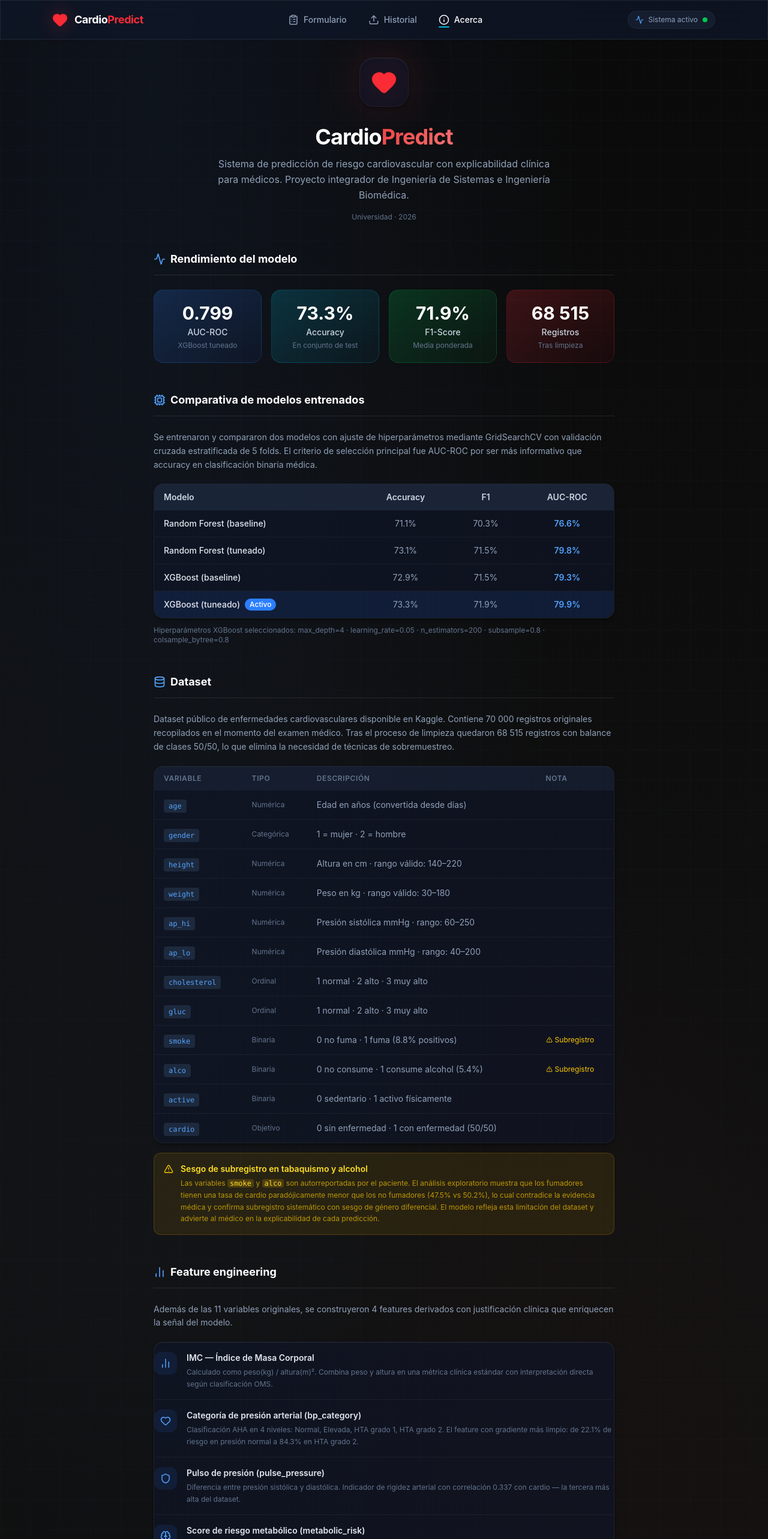
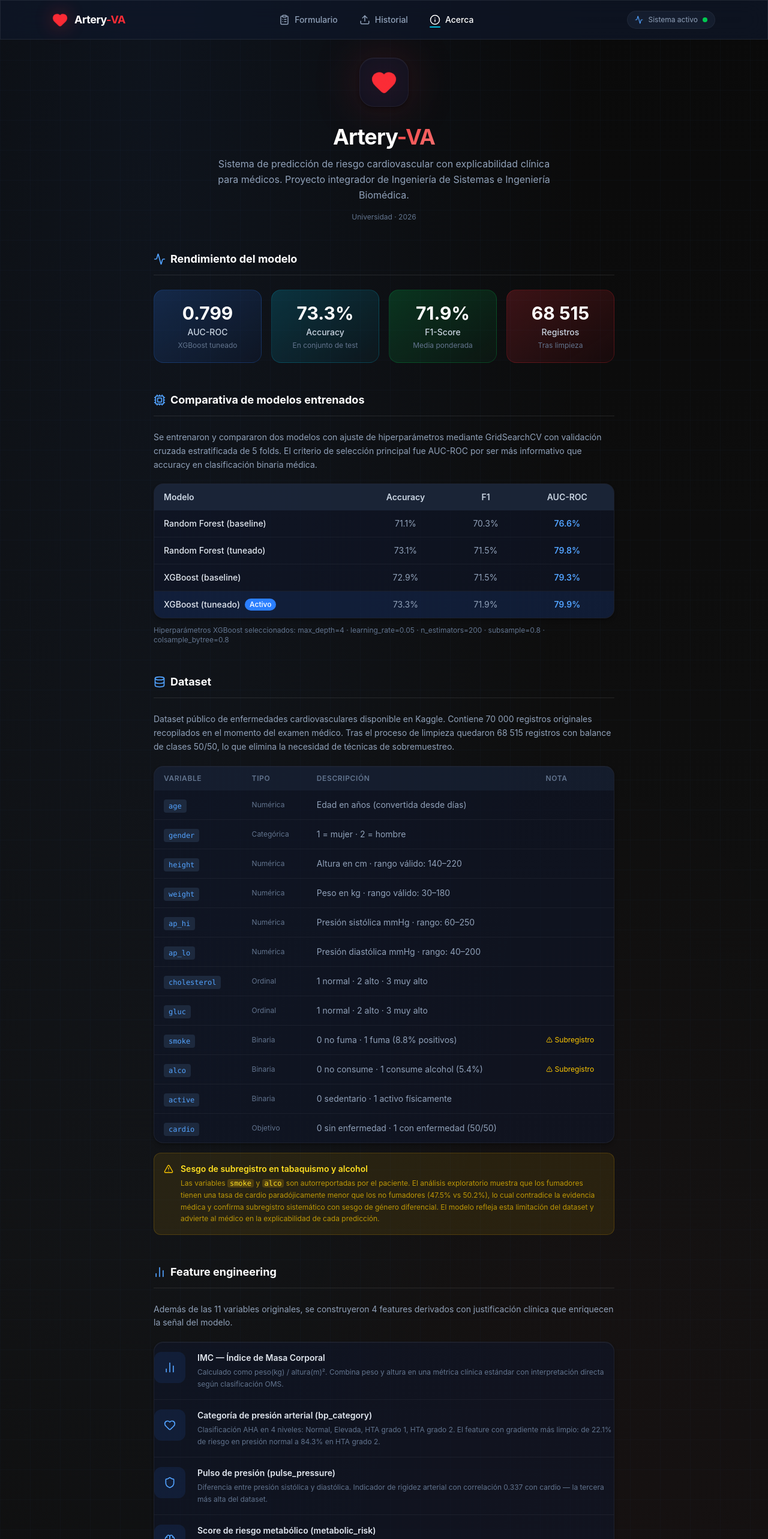
Before and after one commit to sato165/cardio-frontend, a React (Vite) app: page /about in a window 1280 px wide. Shown: the top 2566 px of the page at 60% size. Built offline with nearby package versions, Linux system fonts and the light colour scheme; no server answers.

Commit message:
mejoras visuales y cambio de nombre

```diff
--- a/index.html
+++ b/index.html
@@ -4,7 +4,7 @@
     <meta charset="UTF-8" />
     <link rel="icon" type="image/svg+xml" href="/favicon.svg" />
     <meta name="viewport" content="width=device-width, initial-scale=1.0" />
-    <title>cardio-frontend</title>
+    <title>Artery-VA - Sistema de Predicción Cardiovascular</title>
   </head>
   <body>
     <div id="root"></div>
--- a/src/components/Navbar.jsx
+++ b/src/components/Navbar.jsx
@@ -1,5 +1,5 @@
 import { Link, useLocation } from 'react-router-dom'
-import { Heart, ClipboardList, Upload, Info, Activity } from 'lucide-react'
+import { HeartPulse, ClipboardList, Upload, Info, Activity } from 'lucide-react'
 
 export default function Navbar() {
   const { pathname } = useLocation()
@@ -20,7 +20,7 @@ export default function Navbar() {
           className="flex items-center gap-3 group"
         >
           <div className="relative">
-            <Heart
+            <HeartPulse
               className="text-red-500 animate-heartbeat"
               size={24}
               fill="currentColor"
@@ -28,7 +28,7 @@ export default function Navbar() {
             <div className="absolute inset-0 bg-red-500 blur-lg opacity-30 group-hover:opacity-50 transition-opacity" />
           </div>
           <span className="text-white font-bold text-lg tracking-tight">
-            Cardio<span className="text-red-500">Predict</span>
+            Artery<span className="text-red-500">-VA</span>
           </span>
         </Link>
 
--- a/src/components/PatientSummary.jsx
+++ b/src/components/PatientSummary.jsx
@@ -59,10 +59,11 @@ function nombreGenero(v) {
   return String(v) === '1' ? 'Mujer' : String(v) === '2' ? 'Hombre' : '-'
 }
 
-function SectionHeader({ titulo, icono: Icono }) {
+function SectionHeader({ titulo, icono }) {
+  const IconComponent = icono
   return (
     <div className="flex items-center gap-2 mb-4">
-      <Icono size={16} className="text-blue-400" />
+      <IconComponent size={16} className="text-blue-400" />
       <span className="text-xs font-semibold text-slate-400 uppercase tracking-widest">
         {titulo}
       </span>
--- a/src/components/ResultCard.jsx
+++ b/src/components/ResultCard.jsx
@@ -40,12 +40,10 @@ const CONFIG_RIESGO = {
 export default function ResultCard({ resultado }) {
   const [animatedWidth, setAnimatedWidth] = useState(0)
 
-  if (!resultado) return null
-
-  const { nivel_riesgo, probabilidad } = resultado
+  const { nivel_riesgo, probabilidad } = resultado || {}
   const cfg = CONFIG_RIESGO[nivel_riesgo] ?? CONFIG_RIESGO['Moderado']
   const Icono = cfg.icono
-  const pct = Math.round(probabilidad * 100)
+  const pct = Math.round((probabilidad || 0) * 100)
 
   useEffect(() => {
     const timer = setTimeout(() => {
@@ -53,6 +51,8 @@ export default function ResultCard({ resultado }) {
     }, 100)
     return () => clearTimeout(timer)
   }, [pct])
+
+  if (!resultado) return null
 
   return (
     <div className={`rounded-3xl border ${cfg.border} ${cfg.bg} p-6 shadow-xl ${cfg.glow} animate-scale-in`}>
--- a/src/pages/AboutPage.jsx
+++ b/src/pages/AboutPage.jsx
@@ -1,4 +1,4 @@
-import { Heart, Shield, FileText, Users, Brain, BarChart2, AlertTriangle, CheckCircle, Cpu, Activity, Database } from 'lucide-react'
+import { Heart, HeartPulse, Shield, FileText, Users, Brain, BarChart2, AlertTriangle, CheckCircle, Cpu, Activity, Database } from 'lucide-react'
 
 function SectionTitle({ children }) {
   return (
@@ -27,9 +27,9 @@ function MetricCard({ valor, label, sub, color = 'blue' }) {
 function FeatureRow({ icono, titulo, descripcion }) {
   const Icono = icono
   return (
-    <div className="flex items-start gap-4 py-4 border-b border-white/5 last:border-0">
-      <div className="p-2.5 bg-blue-500/10 rounded-xl shrink-0">
-        <Icono size={18} className="text-blue-400" />
+    <div className="flex items-start gap-5 py-4 border-b border-white/5 last:border-0">
+      <div className="p-4 bg-blue-500/10 rounded-xl shrink-0">
+        <Icono size={20} className="text-blue-400" />
       </div>
       <div>
         <p className="text-sm font-semibold text-slate-200 mb-1">{titulo}</p>
@@ -116,12 +116,12 @@ export default function AboutPage() {
       <div className="text-center pt-4 animate-slide-up">
         <div className="relative inline-block mb-6">
           <div className="absolute inset-0 bg-red-500/20 rounded-full blur-2xl" />
-          <div className="relative p-5 rounded-3xl glass-card">
-            <Heart className="text-red-500 animate-heartbeat" size={40} fill="currentColor" />
-          </div>
+        <div className="relative p-5 rounded-3xl glass-card">
+          <HeartPulse className="text-red-500 animate-heartbeat heart-glow" size={40} fill="currentColor" strokeWidth={2} />
+        </div>
         </div>
         <h1 className="text-4xl font-bold text-white mb-3 tracking-tight">
-          Cardio<span className="text-gradient-red">Predict</span>
+          Artery<span className="text-gradient-red">-VA</span>
         </h1>
         <p className="text-slate-400 text-base max-w-xl mx-auto leading-relaxed">
           Sistema de predicción de riesgo cardiovascular con explicabilidad clínica
@@ -342,10 +342,10 @@ export default function AboutPage() {
 
       <section className="animate-slide-up delay-500">
         <SectionTitle><Users size={20} className="text-blue-400" /> Equipo de desarrollo</SectionTitle>
-        <div className="grid grid-cols-1 sm:grid-cols-3 gap-4">
+        <div className="grid grid-cols-1 sm:grid-cols-2 gap-4">
           <TeamCard
             nombre="Sebastián Torres Ortega"
-            rol="Desarrollo backend y frontend"
+            rol="Desarrollo backend y frontend, Investigación y documentación"
             area="Ingeniería de Sistemas"
           />
           <TeamCard
@@ -353,11 +353,6 @@ export default function AboutPage() {
             rol="Investigación y validación clínica"
             area="Ingeniería Biomédica"
           />
-          <TeamCard
-            nombre="Christian Rivera Dibasto"
-            rol="Investigación y documentación"
-            area="Ingeniería de Sistemas"
-          />
         </div>
       </section>
 
--- a/src/pages/HomePage.jsx
+++ b/src/pages/HomePage.jsx
@@ -1,5 +1,5 @@
 import { useNavigate } from 'react-router-dom'
-import { ClipboardList, Upload, Heart, ShieldCheck, FileText, Sparkles, ArrowRight, Cpu, Activity } from 'lucide-react'
+import { ClipboardList, Upload, HeartPulse, ShieldCheck, FileText, Sparkles, ArrowRight, Cpu, Activity } from 'lucide-react'
 
 export default function HomePage() {
   const navigate = useNavigate()
@@ -17,12 +17,12 @@ export default function HomePage() {
         <div className="relative inline-block mb-6 stagger-1">
           <div className="absolute inset-0 bg-red-500/30 rounded-full blur-xl animate-pulse" />
           <div className="relative p-6 rounded-3xl bg-gradient-to-br from-slate-800/80 to-slate-900/80 border border-white/10 glass-card">
-            <Heart className="text-red-500 animate-heartbeat" size={56} fill="currentColor" />
+            <HeartPulse className="text-red-500 animate-heartbeat" size={56} fill="currentColor" />
           </div>
         </div>
 
         <h1 className="text-5xl font-bold text-white mb-4 tracking-tight stagger-2">
-          Cardio<span className="text-gradient-red">Predict</span>
+          Artery<span className="text-gradient-red">-VA</span>
         </h1>
         <p className="text-slate-400 text-lg max-w-xl mx-auto leading-relaxed stagger-3">
           Sistema de predicción de riesgo cardiovascular con inteligencia artificial
```
